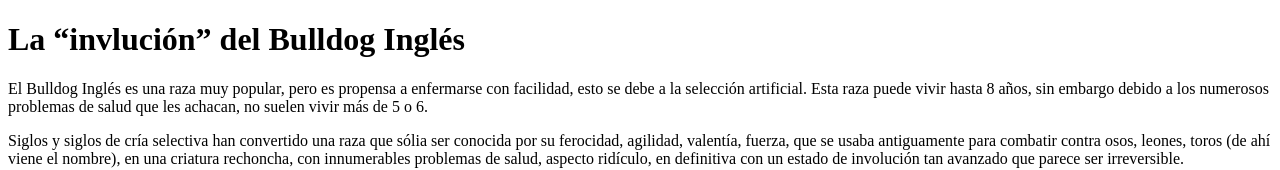
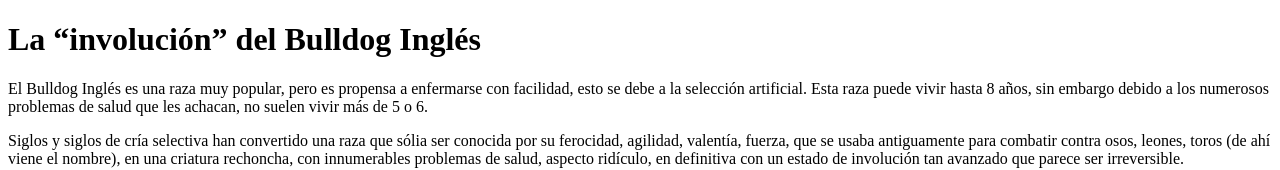
Before and after one commit to Sebaslc1077/LMSGI-02, a plain HTML site: page index.html in a window 1280 px wide. Shown: the top 170 px of the page. Drawn offline with Linux system fonts and the light colour scheme.

Commit message:
Update index.html

```diff
--- a/index.html
+++ b/index.html
@@ -7,7 +7,8 @@
 
 <body>
 
-<h1>La “invlución” del Bulldog Inglés</h1>
+<h1>La “involución” del Bulldog Inglés</h1>
+
 <p>El Bulldog Inglés es una raza muy popular, pero es propensa a enfermarse con facilidad,
 esto se debe a la selección artificial. Esta raza puede vivir hasta 8 años, sin embargo
 debido a los numerosos problemas de salud que les achacan, no suelen vivir más de 5 o 6.</p>
```
